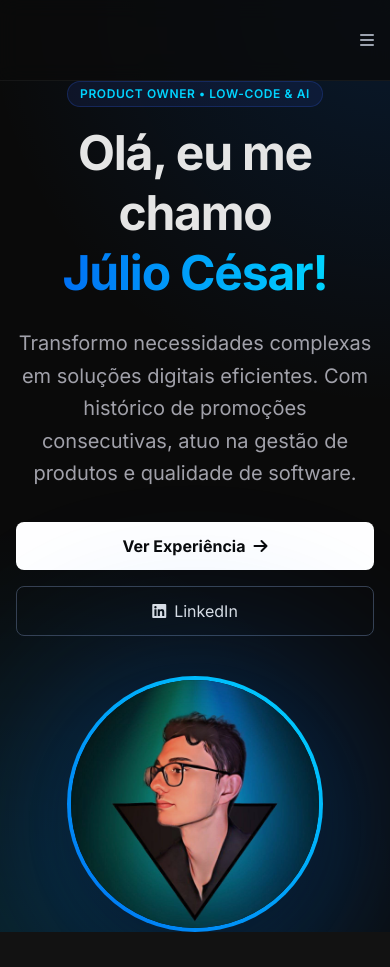
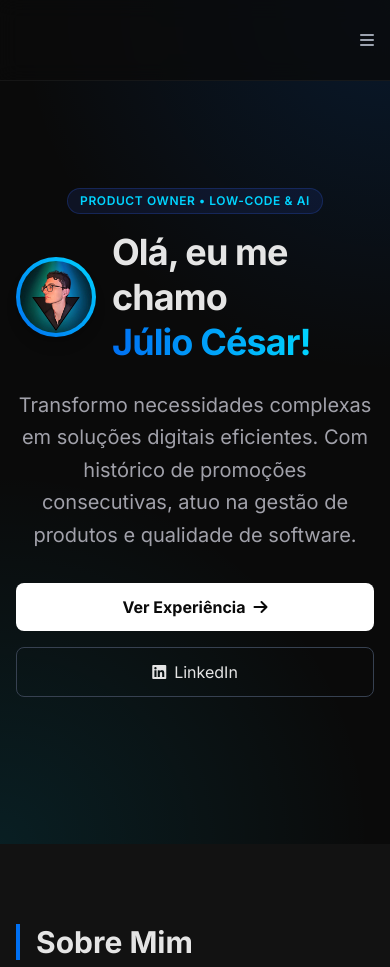
Before and after one commit to cesarkali/portifolio, a plain HTML site: page index.html in a window 390 px wide. Shown: the top 967 px of the page. Drawn offline with nearby package versions, Linux system fonts and the light colour scheme.

Commit message:
Update index.html

```diff
--- a/index.html
+++ b/index.html
@@ -55,6 +55,8 @@
             background-color: #050505;
             color: #e5e5e5;
             overflow-x: hidden;
+            /* CURSOR PERSONALIZADO AQUI */
+            /* O navegador tentará carregar cursorsite.png. Se falhar, usa o 'auto' (padrão) */
             cursor: url('cursorsite.png'), auto;
         }
 
@@ -139,14 +141,30 @@
 
     <section id="inicio" class="relative min-h-screen flex items-center justify-center bg-gradient-hero pt-20 overflow-hidden">
         <div class="max-w-7xl mx-auto px-4 sm:px-6 lg:px-8 flex flex-col md:flex-row items-center relative z-10">
+            <!-- Coluna de Texto -->
             <div class="md:w-1/2 text-center md:text-left mb-10 md:mb-0 animate-fade-in-up">
+
                 <div class="inline-block px-3 py-1 mb-4 text-xs font-semibold tracking-wider text-tech-cyan uppercase bg-blue-900/20 rounded-full border border-blue-900/50">
                     Product Owner • Low-Code & AI
                 </div>
-                <h1 class="text-5xl md:text-7xl font-bold mb-6 tracking-tight leading-tight">
-                    Olá, eu me chamo <br>
-                    <span class="text-transparent bg-clip-text bg-gradient-to-r from-tech-blue to-tech-cyan">Júlio César!</span>
-                </h1>
+
+                <!-- Container Flex para Imagem Mobile + Título -->
+                <div class="flex flex-row items-center justify-center md:justify-start gap-4 mb-6">
+
+                    <!-- Imagem Mobile (Oculta no Desktop) -->
+                    <div class="relative w-20 h-20 md:hidden rounded-full p-1 bg-gradient-to-tr from-tech-blue to-tech-cyan shrink-0 shadow-lg">
+                        <div class="w-full h-full rounded-full bg-tech-black overflow-hidden relative">
+                            <img src="julio.jpg" alt="Júlio César" class="w-full h-full object-cover">
+                        </div>
+                    </div>
+
+                    <!-- Título -->
+                    <h1 class="text-4xl sm:text-5xl md:text-7xl font-bold tracking-tight leading-tight text-left">
+                        Olá, eu me chamo <br>
+                        <span class="text-transparent bg-clip-text bg-gradient-to-r from-tech-blue to-tech-cyan">Júlio César!</span>
+                    </h1>
+                </div>
+
                 <p class="text-xl text-tech-muted mb-8 max-w-lg mx-auto md:mx-0 leading-relaxed">
                     Transformo necessidades complexas em soluções digitais eficientes. Com histórico de promoções consecutivas, atuo na gestão de produtos e qualidade de software.
                 </p>
@@ -159,7 +177,9 @@
                     </a>
                 </div>
             </div>
-            <div class="md:w-1/2 flex justify-center relative animate-fade-in-up delay-200">
+
+            <!-- Coluna da Imagem Desktop (Oculta no Mobile) -->
+            <div class="hidden md:flex md:w-1/2 justify-center relative animate-fade-in-up delay-200">
                 <div class="absolute w-72 h-72 md:w-96 md:h-96 bg-tech-blue rounded-full filter blur-[100px] opacity-20 animate-pulse-slow"></div>
                 <div class="relative w-64 h-64 md:w-80 md:h-80 rounded-full p-1 bg-gradient-to-tr from-tech-blue to-tech-cyan shadow-2xl hover:scale-105 transition-transform duration-500">
                     <div class="w-full h-full rounded-full bg-tech-black overflow-hidden relative">
```
